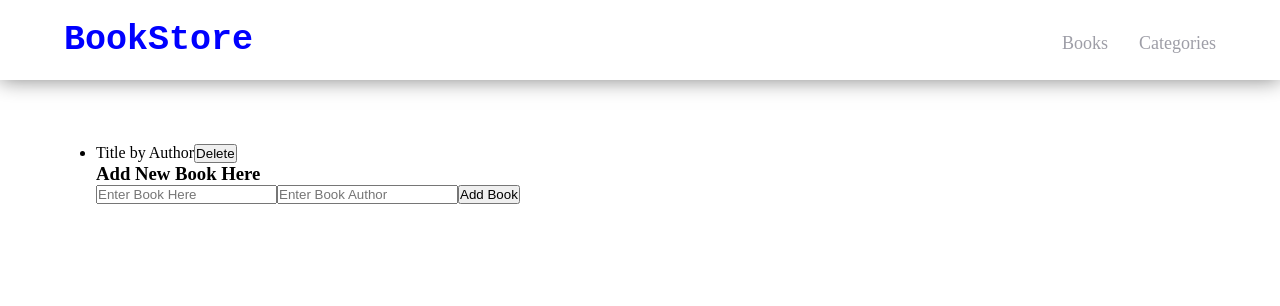
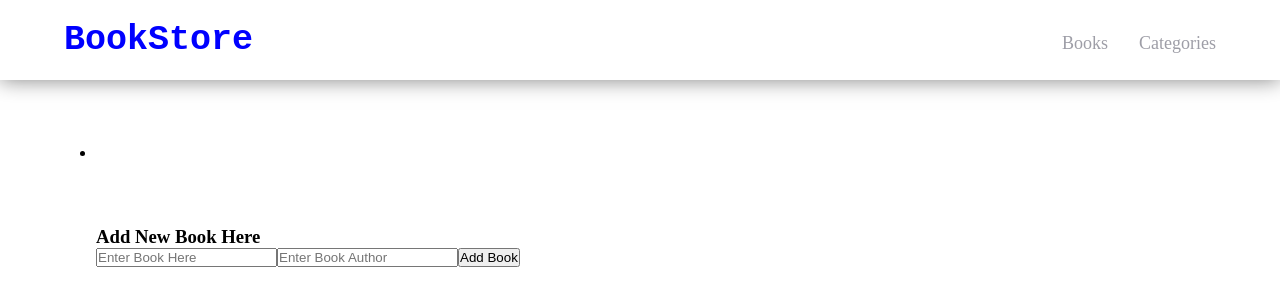
Before and after one commit to yayner2002/book-store, a React (Create React App) app: page / in a window 1280 px wide. Shown: the top 306 px of the page. Built offline with nearby package versions, Linux system fonts and the light colour scheme.

Commit message:
Add remove functionality

```diff
--- a/src/components/Book.js
+++ b/src/components/Book.js
@@ -2,25 +2,38 @@
 /* eslint-disable react/prop-types */
 import '../App.css';
 import React from 'react';
-import { useDispatch, useSelector} from 'react-redux';
+import { useDispatch, useSelector } from 'react-redux';
 import { bookRemoved } from '../redux/books/books';
 
+function Book() {
+  const bookList = useSelector((state) => state.books);
+  const dispatch = useDispatch();
 
-function Book(props) {
-  const { id, title, author } = props.bookInfo;
+  const handleDelete = (id) => {
+    dispatch(bookRemoved(id));
+  };
   return (
-    <li key={id}>
-      <div className="bookItem">
-        {title}
-        { }
-        {' '}
-        by
-        {' '}
-        {' '}
-        {author}
-        <button type="button" className="delete-btn">
-          Delete
-        </button>
+    <li className="bookList">
+      <div className="singleBookContainer">
+        <span>
+          {bookList.map((book) => (
+            <div key={book.id} className="singleBook">
+              {book.title}
+              {' '}
+              :
+              {' '}
+              {book.author}
+              <button
+                type="button"
+                onClick={() => {
+                  handleDelete(book.id);
+                }}
+              >
+                Delete Book
+              </button>
+            </div>
+          ))}
+        </span>
       </div>
     </li>
   );
--- a/src/redux/configureStore.js
+++ b/src/redux/configureStore.js
@@ -1,4 +1,4 @@
-import { combineReducers, createStore } from 'redux';
+import { combineReducers } from 'redux';
 import { configureStore } from '@reduxjs/toolkit';
 import booksReducer from './books/books';
 import categoriersReducer from './categories/categories';
```
